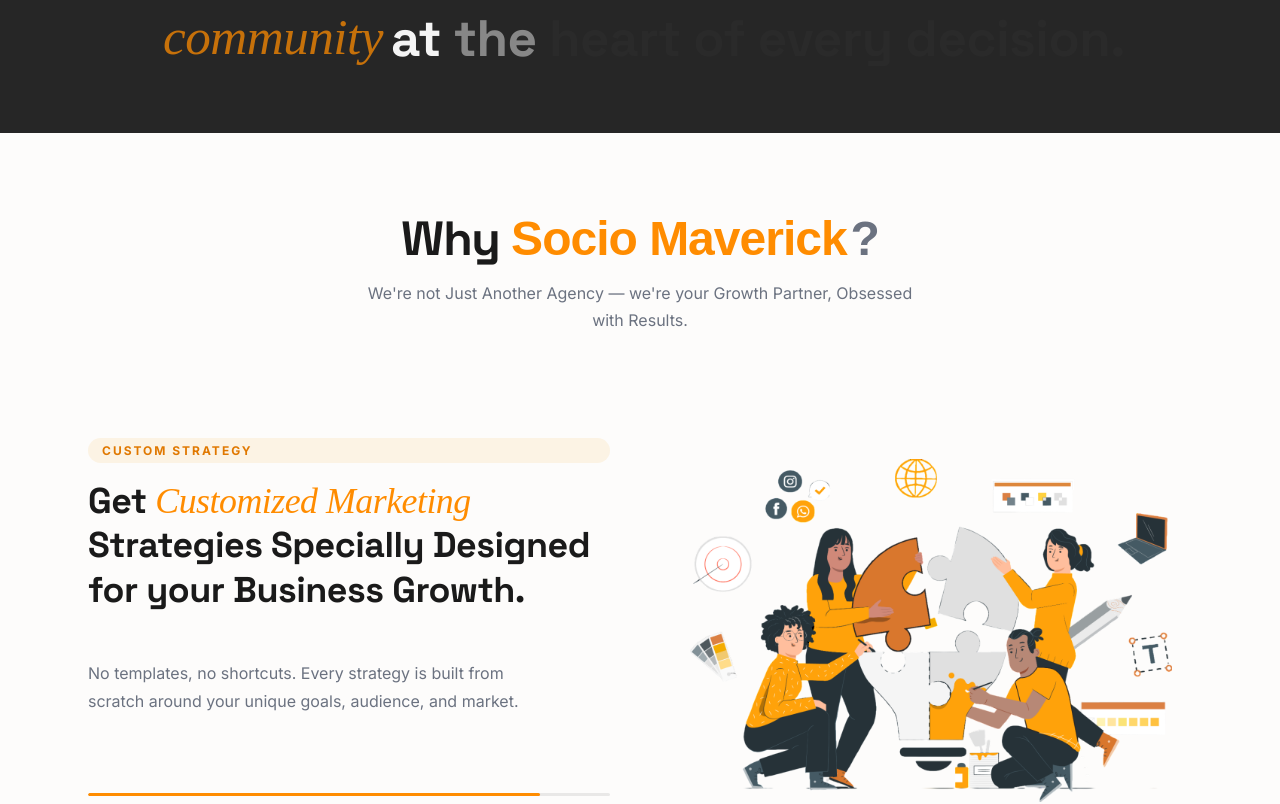
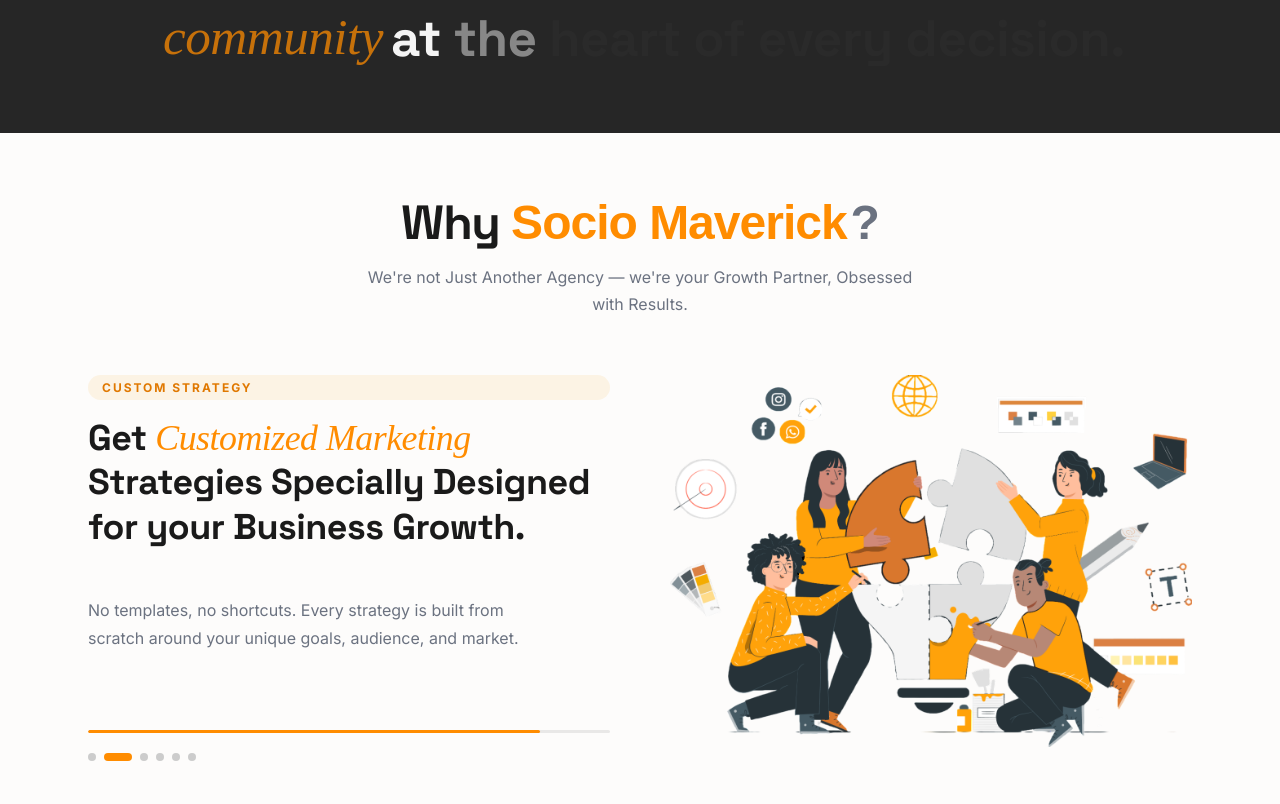
Before and after one commit to Gaurav200604/Socio_Maverickk, a React (Vite) app: page / in a window 1280 px wide. Shown: the part 1863-2667 px from the top of the page. Built offline with nearby package versions, Linux system fonts and the light colour scheme; a web font is replaced by a local one.

Commit message:
update whyus

```diff
--- a/src/components/Cursor.jsx
+++ b/src/components/Cursor.jsx
@@ -65,26 +65,32 @@
     const dot  = { x: W / 2, y: H / 2 };
     const ring = { x: W / 2, y: H / 2 };
     const trail = [];
-    const TRAIL_LEN = 18;
+    const TRAIL_LEN = 12;
+    const TRAIL_PUSH_INTERVAL = 12;
+    const DARK_CHECK_INTERVAL = 80;
+    const SAFFRON = '244,166,35';
 
-    let isMoving = false;
-    let moveTimer = null;
     let dark = false; // is background dark at cursor?
+    let lastMoveAt = 0;
+    let lastTrailPushAt = 0;
+    let lastDarkCheckAt = 0;
 
     const onMove = (e) => {
+      const now = performance.now();
       dot.x = e.clientX;
       dot.y = e.clientY;
-      isMoving = true;
-      clearTimeout(moveTimer);
-      moveTimer = setTimeout(() => { isMoving = false; }, 120);
+      lastMoveAt = now;
 
-      trail.push({ x: e.clientX, y: e.clientY });
-      if (trail.length > TRAIL_LEN) trail.shift();
+      if (now - lastTrailPushAt >= TRAIL_PUSH_INTERVAL) {
+        trail.push({ x: e.clientX, y: e.clientY });
+        if (trail.length > TRAIL_LEN) trail.shift();
+        lastTrailPushAt = now;
+      }
 
-      // temporarily hide canvas so elementFromPoint skips it
-      canvas.style.display = 'none';
-      dark = isDarkAt(e.clientX, e.clientY);
-      canvas.style.display = '';
+      if (now - lastDarkCheckAt >= DARK_CHECK_INTERVAL) {
+        dark = isDarkAt(e.clientX, e.clientY);
+        lastDarkCheckAt = now;
+      }
     };
 
     const onResize = () => {
@@ -99,10 +105,10 @@
 
     let raf;
 
-    function draw() {
+    function draw(now) {
       ctx.clearRect(0, 0, W, H);
 
-      const SAFFRON  = '244,166,35';
+      const isMoving = now - lastMoveAt < 120;
       const ringColor = dark ? '255,255,255' : '26,26,26'; // white on dark, black on light
 
       // comet trail — always saffron
@@ -117,8 +123,8 @@
       }
 
       // lagging ring — black on white, white on dark
-      ring.x += (dot.x - ring.x) * 0.12;
-      ring.y += (dot.y - ring.y) * 0.12;
+      ring.x += (dot.x - ring.x) * 0.18;
+      ring.y += (dot.y - ring.y) * 0.18;
 
       ctx.beginPath();
       ctx.arc(ring.x, ring.y, 14, 0, Math.PI * 2);
@@ -142,7 +148,6 @@
 
     return () => {
       cancelAnimationFrame(raf);
-      clearTimeout(moveTimer);
       body.classList.remove('custom-cursor-active');
       window.removeEventListener('pointermove', onMove);
       window.removeEventListener('resize', onResize);
--- a/src/components/WhyUs.css
+++ b/src/components/WhyUs.css
@@ -1,6 +1,6 @@
 .ws-section {
   background: #fdfcfb;
-  padding: 80px 0;
+  padding: 64px 0 80px;
   overflow: hidden;
 }
 
@@ -51,7 +51,7 @@
   display: grid;
   grid-template-columns: 1fr 1fr;
   gap: 60px;
-  align-items: center;
+  align-items: start;
   min-height: 420px;
 }
 
@@ -167,17 +167,31 @@
   width: 100%;
   height: 480px;
   display: flex;
-  align-items: center;
+  align-items: flex-start;
   justify-content: center;
+  align-self: start;
   border-radius: 20px;
   overflow: hidden;
-  padding: 20px;
+  padding: 0;
 }
 
 .ws-img {
   width: 100%;
   height: 100%;
   object-fit: contain;
+  object-position: top center;
+}
+
+.ws-img-brand {
+  width: 86%;
+  height: 86%;
+  object-position: top center;
+  transform: none;
+}
+
+.ws-img-wrap-brand {
+  height: 430px;
+  justify-content: center;
 }
 
 @media (max-width: 900px) {
--- a/src/components/WhyUs.jsx
+++ b/src/components/WhyUs.jsx
@@ -110,8 +110,12 @@
         </div>
 
         {/* right image */}
-        <div className="ws-img-wrap">
-          <img src={slide.img} alt={slide.tag} className="ws-img" />
+        <div className={`ws-img-wrap ${slide.tag === 'Brand Presence' ? 'ws-img-wrap-brand' : ''}`}>
+          <img
+            src={slide.img}
+            alt={slide.tag}
+            className={`ws-img ${slide.tag === 'Brand Presence' ? 'ws-img-brand' : ''}`}
+          />
         </div>
 
       </div>
```
